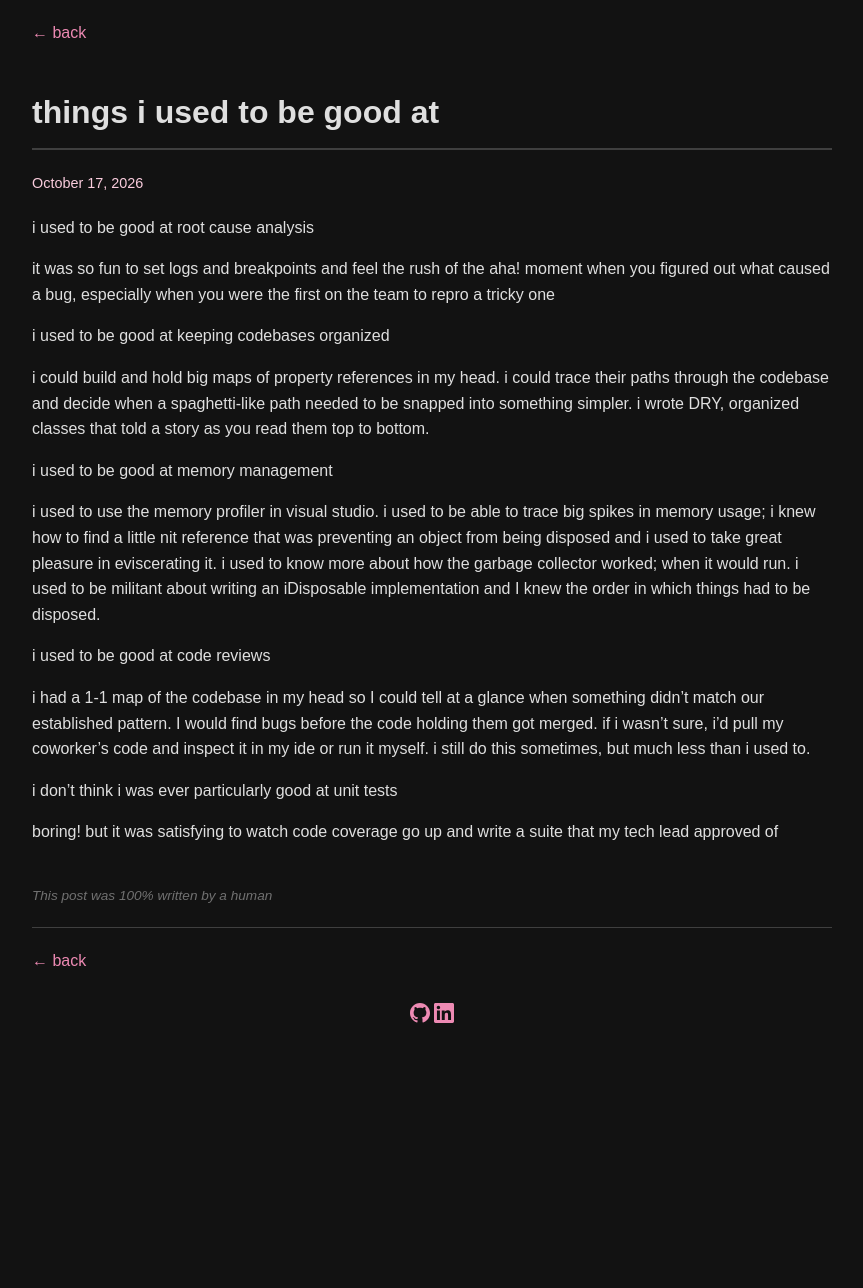
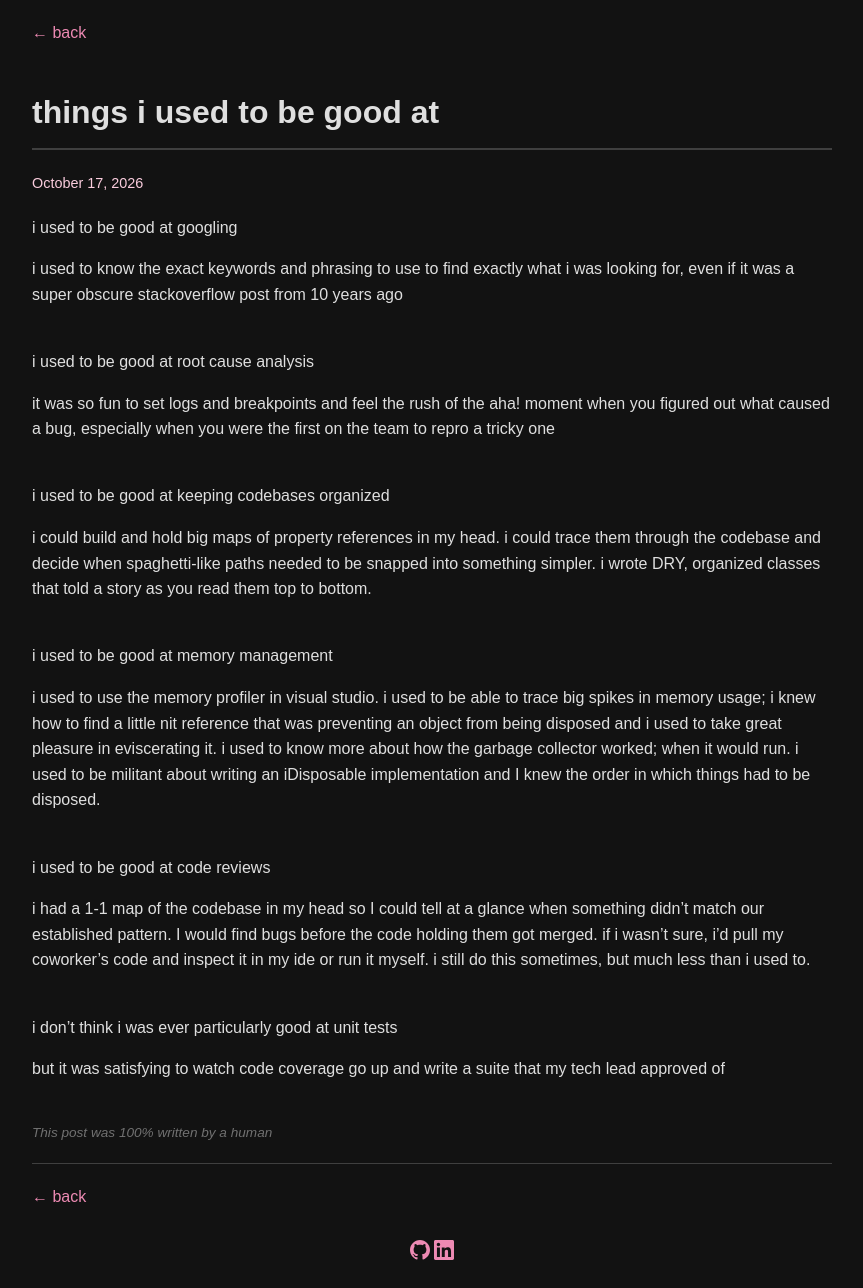
Before and after one commit to superfamousdog/superfamousdog.github.io, a Jekyll site: the page built from _posts/2026-10-17-things-i-used-to-be-good-at.md, in a window 1280 px wide. Shown: the whole page, without its empty margins (208-1071 px from the left). Built offline with Jekyll 4.4.1, drawn with Linux system fonts in a browser that asks for light colours; before the commit the page ends 1051 px from its top, so only the background shows below that.

Commit message:
Update 2026-10-17-things-i-used-to-be-good-at.md

```diff
--- a/_posts/2026-10-17-things-i-used-to-be-good-at.md
+++ b/_posts/2026-10-17-things-i-used-to-be-good-at.md
@@ -5,26 +5,26 @@ date: 2026-10-17
 attribution: "This post was 100% written by a human"
 ---
 
+i used to be good at googling
+
+i used to know the exact keywords and phrasing to use to find exactly what i was looking for, even if it was a super obscure stackoverflow post from 10 years ago<br><br>
+
 i used to be good at root cause analysis
 
-it was so fun to set logs and breakpoints and feel the rush of the aha! moment when you figured out what caused a bug, especially when you were the first on the team to repro a tricky one
-
+it was so fun to set logs and breakpoints and feel the rush of the aha! moment when you figured out what caused a bug, especially when you were the first on the team to repro a tricky one<br><br>
 
 i used to be good at keeping codebases organized
 
-i could build and hold big maps of property references in my head. i could trace their paths through the codebase and decide when a spaghetti-like path needed to be snapped into something simpler. i wrote DRY, organized classes that told a story as you read them top to bottom.
-
+i could build and hold big maps of property references in my head. i could trace them through the codebase and decide when spaghetti-like paths needed to be snapped into something simpler. i wrote DRY, organized classes that told a story as you read them top to bottom.<br><br>
 
 i used to be good at memory management
 
-i used to use the memory profiler in visual studio. i used to be able to trace big spikes in memory usage; i knew how to find a little nit reference that was preventing an object from being disposed and i used to take great pleasure in eviscerating it. i used to know more about how the garbage collector worked; when it would run. i used to be militant about writing an iDisposable implementation and I knew the order in which things had to be disposed.
-
+i used to use the memory profiler in visual studio. i used to be able to trace big spikes in memory usage; i knew how to find a little nit reference that was preventing an object from being disposed and i used to take great pleasure in eviscerating it. i used to know more about how the garbage collector worked; when it would run. i used to be militant about writing an iDisposable implementation and I knew the order in which things had to be disposed.<br><br>
 
 i used to be good at code reviews
 
-i had a 1-1 map of the codebase in my head so I could tell at a glance when something didn't match our established pattern. I would find bugs before the code holding them got merged. if i wasn't sure, i'd pull my coworker's code and inspect it in my ide or run it myself. i still do this sometimes, but much less than i used to.
-
+i had a 1-1 map of the codebase in my head so I could tell at a glance when something didn't match our established pattern. I would find bugs before the code holding them got merged. if i wasn't sure, i'd pull my coworker's code and inspect it in my ide or run it myself. i still do this sometimes, but much less than i used to.<br><br>
 
 i don't think i was ever particularly good at unit tests
 
-boring! but it was satisfying to watch code coverage go up and write a suite that my tech lead approved of
+but it was satisfying to watch code coverage go up and write a suite that my tech lead approved of
```
